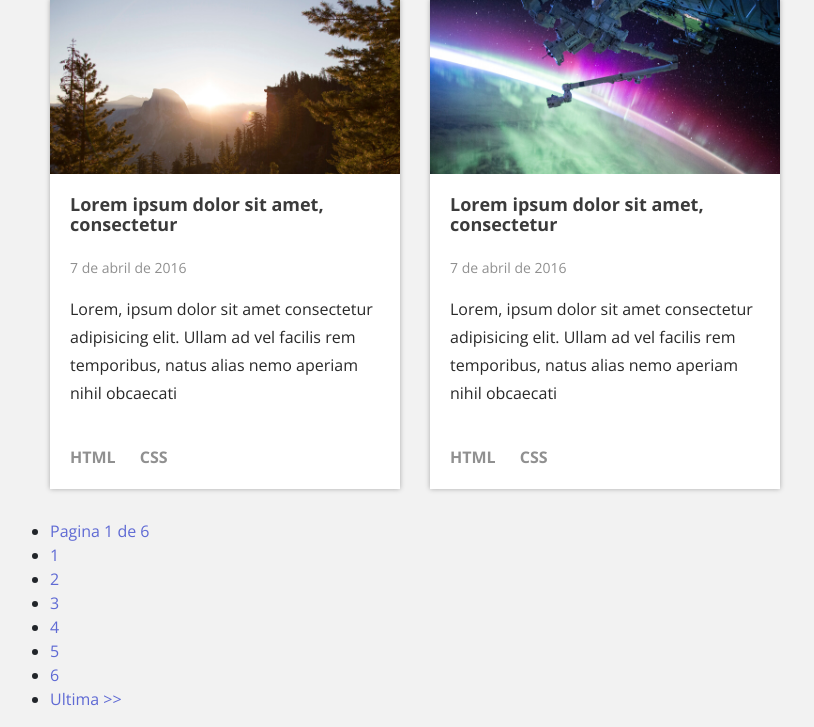
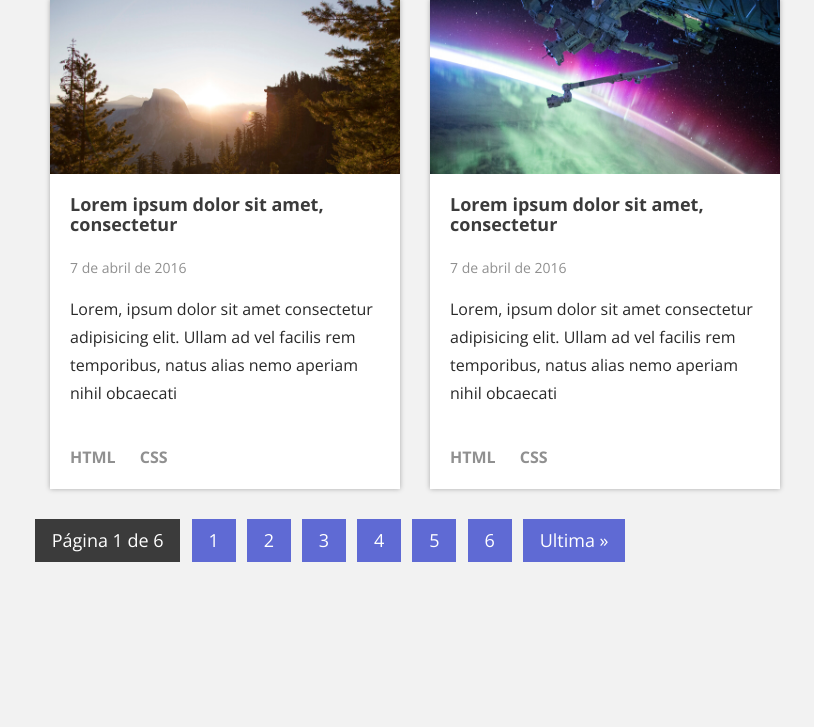
Before and after one commit to jguerrero101314/CursosDise-oWeb, a PHP site: page / in a window 1280 px wide. Shown: the part 1385-2112 px from the top of the page, without its empty margins (35-849 px from the left). After the commit the page ends 1947 px from the top, so only its background shows below. Run offline with PHP 8.4, Linux system fonts and the light colour scheme; some libraries are stand-ins or nearby versions.

Commit message:
231. Estilos CSS de la Paginación

```diff
--- a/Practicas/blog/css/_main.scss
+++ b/Practicas/blog/css/_main.scss
@@ -41,6 +41,7 @@ sidebar {
                         margin-bottom: 1.25em;
                         font-size: 1.125em;
                         font-weight: bold;
+                        margin-top: 0;
                         a {
                             color: $gris_oscuro;
                         }
@@ -84,4 +85,63 @@ sidebar {
             }
         }
     }
+    .paginacion {
+        >div {
+            padding: 0;
+        }
+        ul {
+            list-style: none;
+            overflow: hidden;
+            margin-bottom: 1.25em; //20px
+            font-size: 1em;
+            li {
+                float: left;
+                background: $gris_oscuro;
+                color: #fff;
+                margin-right: 0.62em; //10px
+                font-size: 1.125em; //18px
+                line-height: 1.125em; //18px
+                &.disabled {
+                    padding: 0.62em 0.93em;
+                    font-size: 1.125em;
+                    line-height: 1.125em; //18px
+                }
+                a {
+                    background: $azul_primario;
+                    color: #fff;
+                    line-height: 1.125em; //18px
+                    display: inline-block;
+                    padding: 0.62em 0.9375em; //10px 15px
+                    &:hover {
+                        background: $azul_secundario;
+                        text-decoration: none;
+                    }
+                }
+            }
+        }
+    }
+    .wp-pagenavi {
+        margin-bottom: 1.25em;
+        .pages,
+        span {
+            background: $gris_oscuro;
+            color: #fff;
+            margin-right: 0.62em;
+            font-size: 1.125em;
+            line-height: 1.125em;
+            padding: 0.62em 0.9375em; //10px 15px
+        }
+        a {
+            background: $azul_primario;
+            color: #fff;
+            font-size: 1.125em;
+            display: inline-block;
+            padding: 0.62em 0.9375em; //10px 15px
+            margin-right: 0.62em;
+            &:hover {
+                background: $azul_secundario;
+                text-decoration: none;
+            }
+        }
+    }
 }
--- a/Practicas/blog/css/estilos.css
+++ b/Practicas/blog/css/estilos.css
@@ -111,6 +111,7 @@ sidebar .titulo-seccion h3 {
   margin-bottom: 1.25em;
   font-size: 1.125em;
   font-weight: bold;
+  margin-top: 0;
 }
 .main .posts .post .contenedor .info .titulo a {
   color: #3b3b3b;
@@ -148,5 +149,34 @@ sidebar .titulo-seccion h3 {
   color: #5f6ad4;
   text-decoration: none;
 }
+.main .paginacion > div {
+  padding: 0;
+}
+.main .paginacion ul {
+  list-style: none;
+  overflow: hidden;
+  margin-bottom: 1.25em;
+  font-size: 1em;
+}
+.main .paginacion ul li {
+  float: left;
+  background: #3b3b3b;
+  color: #fff;
+  margin-right: 0.62em;
+  font-size: 1.125em;
+  line-height: 1.125em;
+}
+.main .paginacion ul li.disabled {
+  padding: 0.62em 0.93em;
+  font-size: 1.125em;
+  line-height: 1.125em;
+}
+.main .paginacion ul li a {
+  background: #5f6ad4;
+  color: #fff;
+  line-height: 1.125em;
+  display: inline-block;
+  padding: 0.62em 0.9375em;
+}
 
 /*# sourceMappingURL=estilos.css.map */
--- a/Practicas/blog/index.html
+++ b/Practicas/blog/index.html
@@ -161,14 +161,14 @@
                 <section class="row paginacion">
                     <div class="col-md-12">
                         <ul>
-                            <li><a href="#">Pagina 1 de 6</a></li>
-                            <li><a href="#">1</a</li>
+                            <li class="disabled">Página 1 de 6</li>
+                            <li><a href="#">1</a></li>
                             <li><a href="#">2</a></li>
                             <li><a href="#">3</a></li>
                             <li><a href="#">4</a></li>
                             <li><a href="#">5</a></li>
                             <li><a href="#">6</a></li>
-                            <li><a href="">Ultima >></a></li>
+                            <li><a href="#">Ultima »</a></li>
                         </ul>
                     </div>
                 </section>
```
Also changed, not shown: 1 other file.
